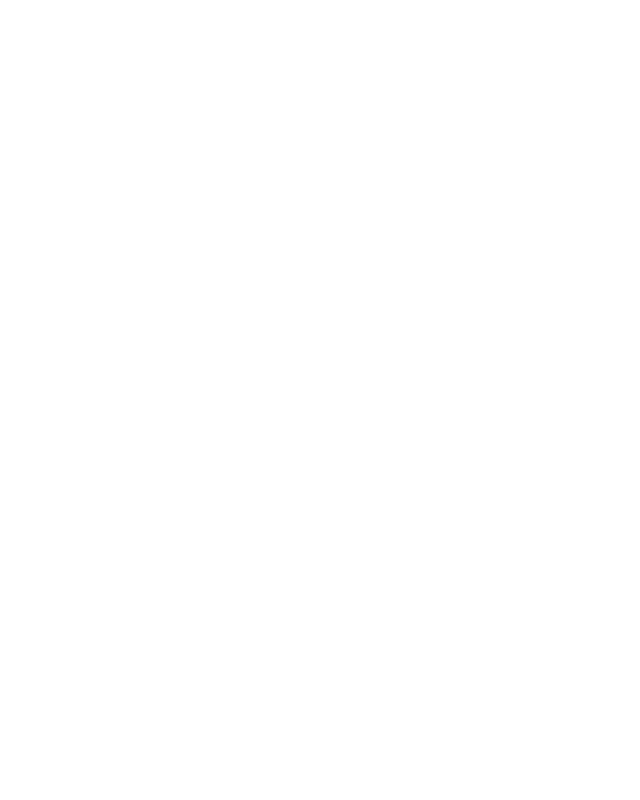
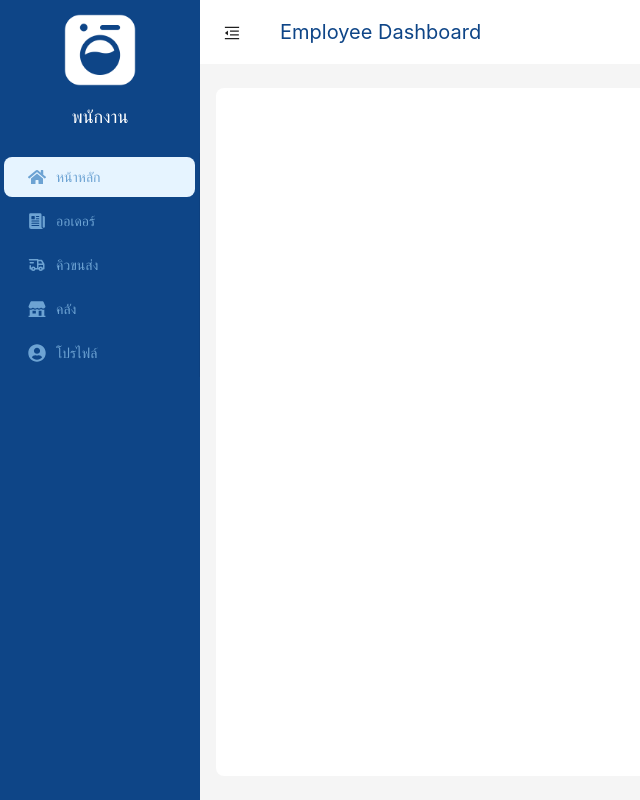
Before and after one commit to OnpreeyaMi/project-sa, a React (Vite) app in the folder frontend/: page / in a window 1280 px wide. Before the commit this address had no page. Shown: the whole page, without its empty margins (0-640 px from the left). Built offline with nearby package versions, Linux system fonts and the light colour scheme.

Commit message:
Update App.tsx

```diff
--- a/frontend/src/App.tsx
+++ b/frontend/src/App.tsx
@@ -6,7 +6,7 @@
 import HomePage from "./Roles/Employee/HomePage"; // สร้างใหม่ด้านล่าง
 import TransportQueuePage from "./Feature/Queue/page/TransportQueuePage";
 import OrderDetail from "./Feature/LaundryProcess/pages/OrderDetail"; // หน้ารายละเอียดออเดอร์ + อัพเดทสถานะ
-
+import EmpSidebar from "./component/layout/Sidebar/EmpSidebar"; //หน้าพนักงาน
 import CustomerSidebar from "./component/layout/Sidebar/CusSidebar"; //หน้าลูกค้า
 import StatusPage from "./Feature/LaundryProcess/pages/StatusPage";
 
@@ -16,7 +16,7 @@
     <BrowserRouter>
 
           <Routes>
-
+            <Route path="/" element={<EmpSidebar />} />
             <Route path="/Home" element={<HomePage />} />
             <Route path="/order" element={<StatusUpdate/>} />
             <Route path="/TransportQueuePage" element={<TransportQueuePage/>} />
```
